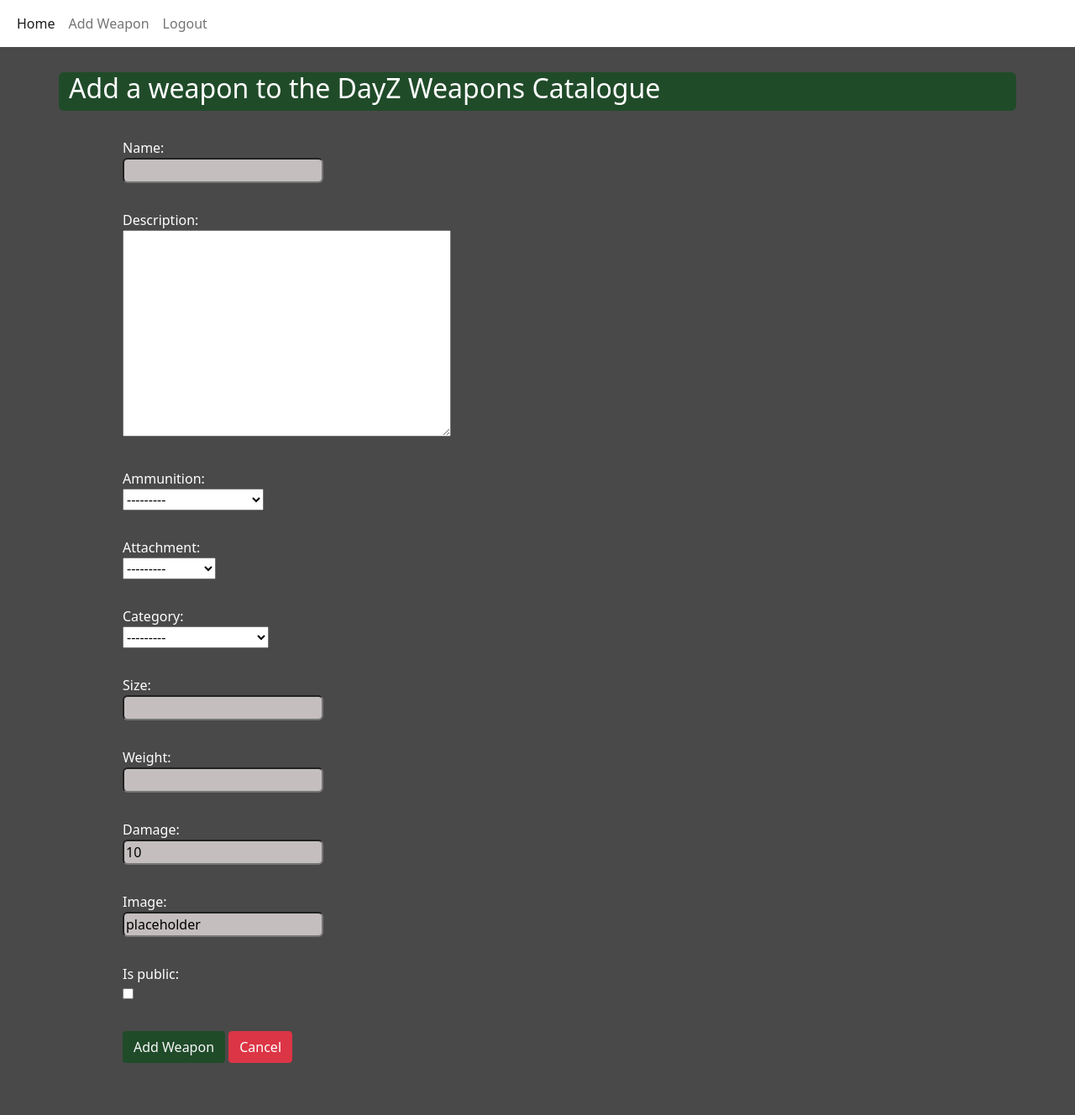
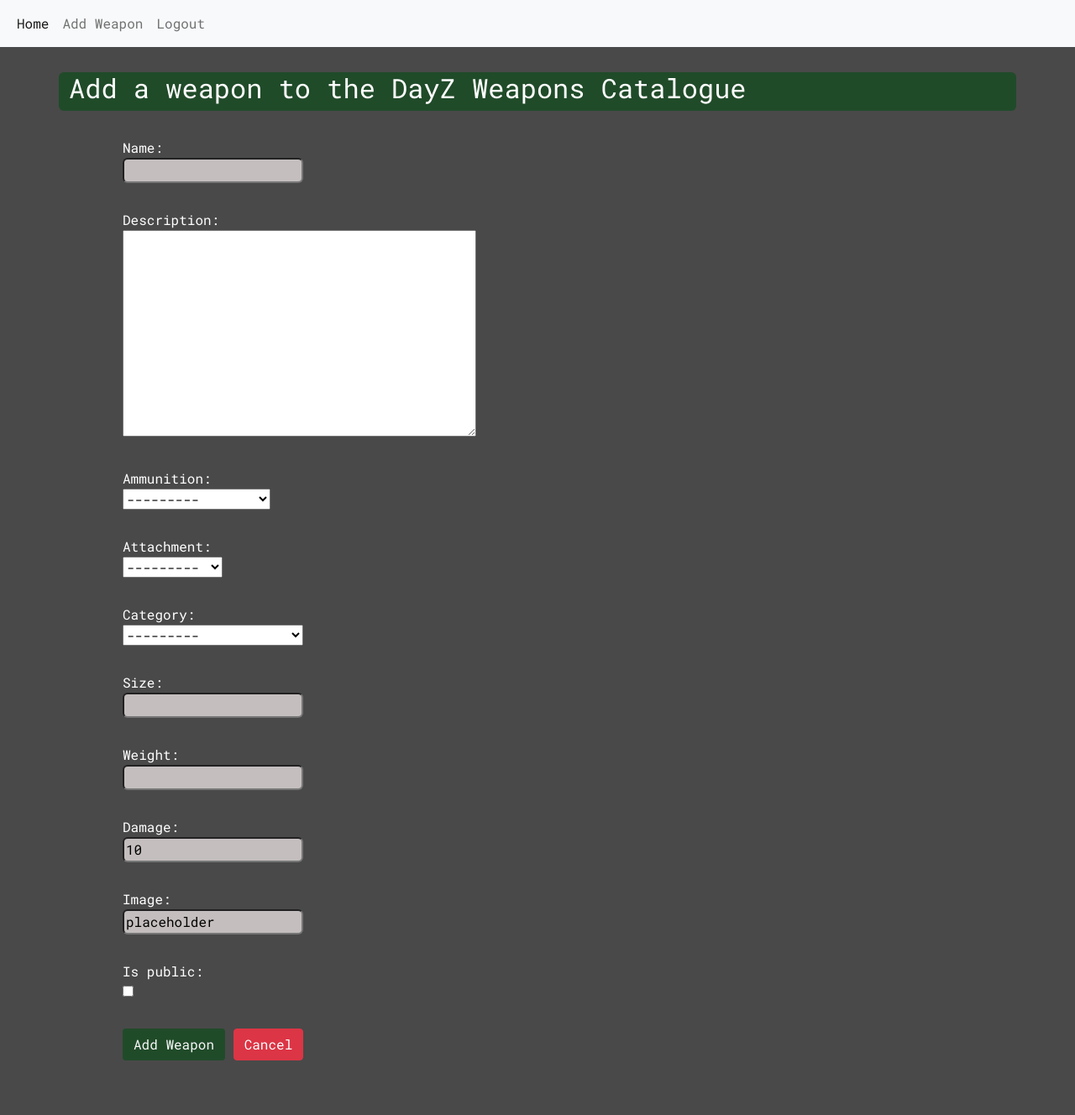
Before and after one commit to Code-Institute-Submissions/Nic-Wallace-dayz-weapons, a Django app: page /add/ in a window 1280 px wide. Shown: the whole page at 84% size. After the commit the page ends 1263 px from the top, so only its background shows below. Run offline with Django 3.2, Linux system fonts and the light colour scheme; the visitor is signed in with stand-in values (Sample User, id 1); data comes from the database, SQL or seed files in the repository.

Commit message:
Add font and change background nav bar colour

```diff
--- a/static/css/style.css
+++ b/static/css/style.css
@@ -1,4 +1,14 @@
+@import url('https://fonts.googleapis.com/css2?family=Roboto+Mono&display=swap');
+
+:root {
+    --body: 'Roboto Mono', sans-serif;
+}
+
 /* main page styling */
+html, body {
+    font-family: var(--body);
+}
+
 .light-bg {
     background-color: #c4bebe;
 }
--- a/templates/base.html
+++ b/templates/base.html
@@ -22,7 +22,7 @@
 <body class="d-flex flex-column h-100 main-bg text-white">
 
     <!-- Navigation -->
-    <nav class="navbar navbar-expand-lg navbar-light bg-white">
+    <nav class="navbar navbar-expand-lg navbar-light bg-light">
         <div class="container-fluid">
             <button class="navbar-toggler" type="button" data-bs-toggle="collapse" data-bs-target="#navbarText"
                 aria-controls="navbarText" aria-expanded="false" aria-label="Toggle navigation">
```
